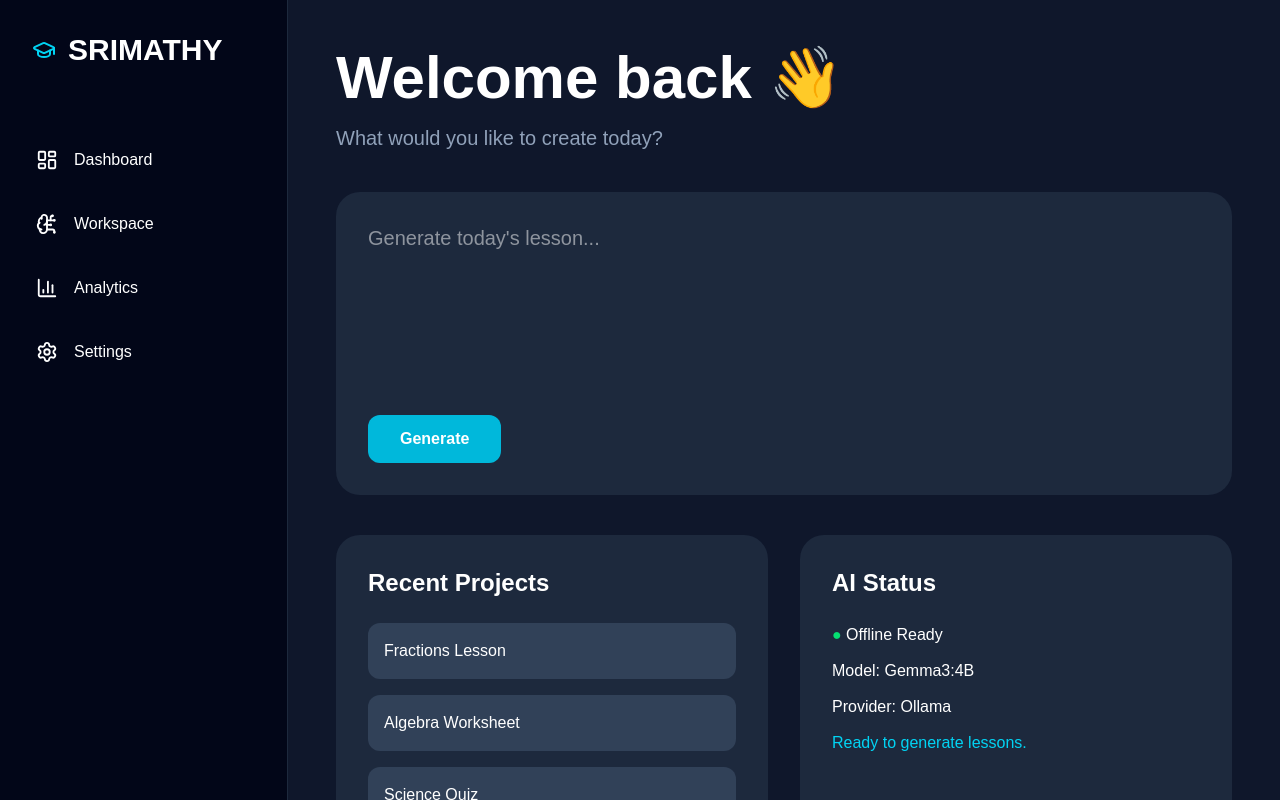
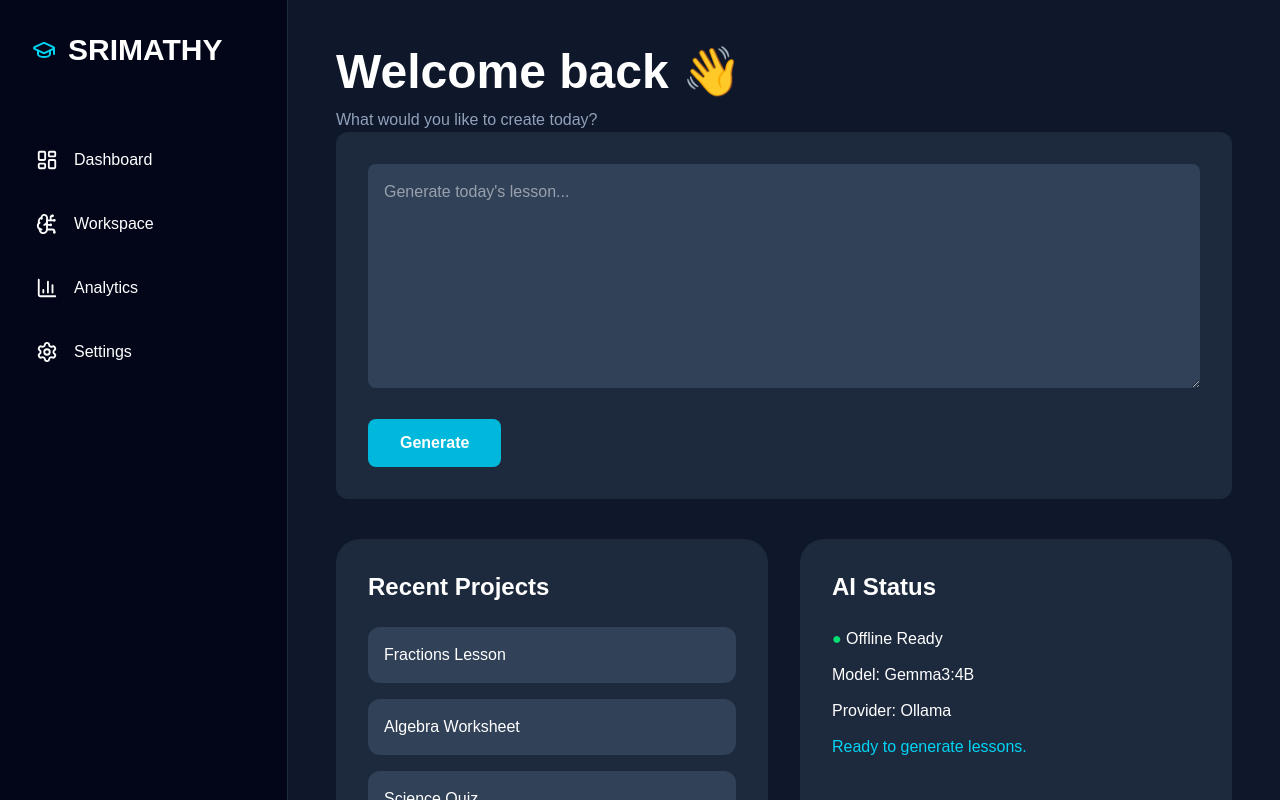
Before and after one commit to imrazack-cisco/srimathy-v1, a Next.js app: page /workspace in a window 1280 px wide. Built offline with nearby package versions, Linux system fonts and the light colour scheme.

Commit message:
Sprint 4   Professional Workspace (60%)
Sprint 4   Professional Workspace (60%)

```diff
--- a/app/workspace/page.tsx
+++ b/app/workspace/page.tsx
@@ -1,29 +1,42 @@
+"use client";
+
+import { useState } from "react";
+
 import Sidebar from "@/components/sidebar/Sidebar";
 import PromptBox from "@/components/workspace/PromptBox";
+import LessonViewer from "@/components/workspace/LessonViewer";
 import RecentProjects from "@/components/workspace/RecentProjects";
 import AIStatus from "@/components/workspace/AIStatus";
 
 export default function WorkspacePage() {
+  const [lesson, setLesson] = useState("");
+
   return (
     <main className="flex h-screen bg-slate-900 text-white">
+
       <Sidebar />
 
-      <section className="flex-1 p-12 overflow-y-auto">
-        <h1 className="text-6xl font-bold">
+      <section className="flex-1 overflow-y-auto p-12">
+
+        <h1 className="text-5xl font-bold">
           Welcome back 👋
         </h1>
 
-        <p className="mt-4 text-slate-400 text-xl">
+        <p className="mt-3 text-slate-400">
           What would you like to create today?
         </p>
 
-        <PromptBox />
+        <PromptBox onLessonGenerated={setLesson} />
+
+        <LessonViewer lesson={lesson} />
 
         <div className="grid grid-cols-2 gap-8 mt-10">
           <RecentProjects />
           <AIStatus />
         </div>
+
       </section>
+
     </main>
   );
 }
--- /dev/null
+++ b/components/workspace/LessonViewer.tsx
@@ -0,0 +1,23 @@
+
+import ReactMarkdown from "react-markdown";
+import remarkGfm from "remark-gfm";
+
+interface LessonViewerProps {
+  lesson: string;
+}
+
+export default function LessonViewer({
+  lesson,
+}: LessonViewerProps) {
+  if (!lesson) return null;
+
+  return (
+    <div className="mt-8 rounded-xl bg-slate-800 p-8">
+      <div className="prose prose-invert max-w-none">
+        <ReactMarkdown remarkPlugins={[remarkGfm]}>
+          {lesson}
+        </ReactMarkdown>
+      </div>
+    </div>
+  );
+}
--- a/components/workspace/PromptBox.tsx
+++ b/components/workspace/PromptBox.tsx
@@ -2,12 +2,22 @@
 
 import { useState } from "react";
 
-export default function PromptBox() {
+interface PromptBoxProps {
+  onLessonGenerated: (lesson: string) => void;
+}
+
+export default function PromptBox({
+  onLessonGenerated,
+}: PromptBoxProps) {
   const [prompt, setPrompt] = useState("");
+  const [loading, setLoading] = useState(false);
 
-  async function generate() {
+  async function generateLesson() {
     if (!prompt.trim()) return;
 
+    setLoading(true);
+
+    try {
       const res = await fetch("/api/project", {
         method: "POST",
         headers: {
@@ -20,24 +30,37 @@ export default function PromptBox() {
 
       const data = await res.json();
 
-    alert(data.content);
+      if (data.content) {
+        onLessonGenerated(data.content);
+      } else {
+        alert(data.error || "Generation failed.");
+      }
+    } catch (err) {
+      console.error(err);
+      alert("Unable to generate lesson.");
+    }
+
+    setLoading(false);
   }
 
   return (
-    <div className="bg-slate-800 rounded-3xl p-8 mt-10">
+    <div className="rounded-xl bg-slate-800 p-8">
+
       <textarea
+        className="w-full h-56 rounded-lg bg-slate-700 p-4 text-white outline-none"
+        placeholder="Generate today's lesson..."
         value={prompt}
         onChange={(e) => setPrompt(e.target.value)}
-        placeholder="Generate today's lesson..."
-        className="w-full h-40 bg-transparent outline-none text-xl resize-none"
       />
 
       <button
-        onClick={generate}
-        className="mt-6 bg-cyan-500 hover:bg-cyan-600 px-8 py-3 rounded-xl font-semibold"
+        onClick={generateLesson}
+        disabled={loading}
+        className="mt-6 rounded-lg bg-cyan-500 px-8 py-3 font-semibold hover:bg-cyan-400 disabled:opacity-50"
       >
-        Generate
+        {loading ? "Generating..." : "Generate"}
       </button>
+
     </div>
   );
 }
--- a/package.json
+++ b/package.json
@@ -16,6 +16,7 @@
     "react": "19.2.4",
     "react-dom": "19.2.4",
     "react-markdown": "^10.1.0",
+    "remark-gfm": "^4.0.1",
     "zod": "^4.4.3"
   },
   "devDependencies": {
```
Also changed, not shown: 1 other file (tests, documents, lock files or other folders). Lines whose indentation alone changed are shown as unchanged.
